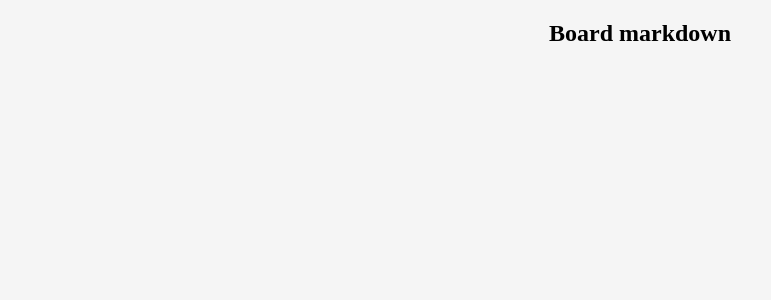
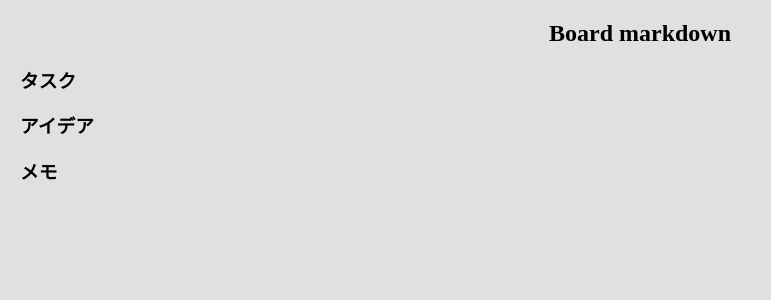
Before and after one commit to wasabina67/board-markdown, a React (Vite) app: page / in a window 1280 px wide. Shown: the top 300 px of the page, without its empty margins (0-771 px from the left). Built offline with nearby package versions, Linux system fonts and the light colour scheme.

Commit message:
Update src/App.css, src/App.tsx, src/index.css

```diff
--- a/src/App.css
+++ b/src/App.css
@@ -1,5 +1,11 @@
 .board-container {
     min-height: calc(100vh - 40px);
     padding: 20px;
-    background-color: #f5f5f5;
+    background-color: #e0e0e0;
 }
+
+.sticky-notes-container {
+    width: 100%;
+    height: 90vh;
+    position: relative;
+}
--- a/src/App.tsx
+++ b/src/App.tsx
@@ -45,6 +45,13 @@ function App() {
     <>
       <div className="board-container">
         <h1>Board markdown</h1>
+        <div className="sticky-notes-container">
+          {stickyNotesData.map((note) => (
+            <div>
+              <h3>{note.title}</h3>
+            </div>
+          ))}
+        </div>
       </div>
     </>
   )
--- a/src/index.css
+++ b/src/index.css
@@ -3,7 +3,7 @@ body {
     height: 100vh;
     margin: 0;
     padding: 0;
-    background-color: #f5f5f5;
+    background-color: #e0e0e0;
 }
 
 h1 {
```
